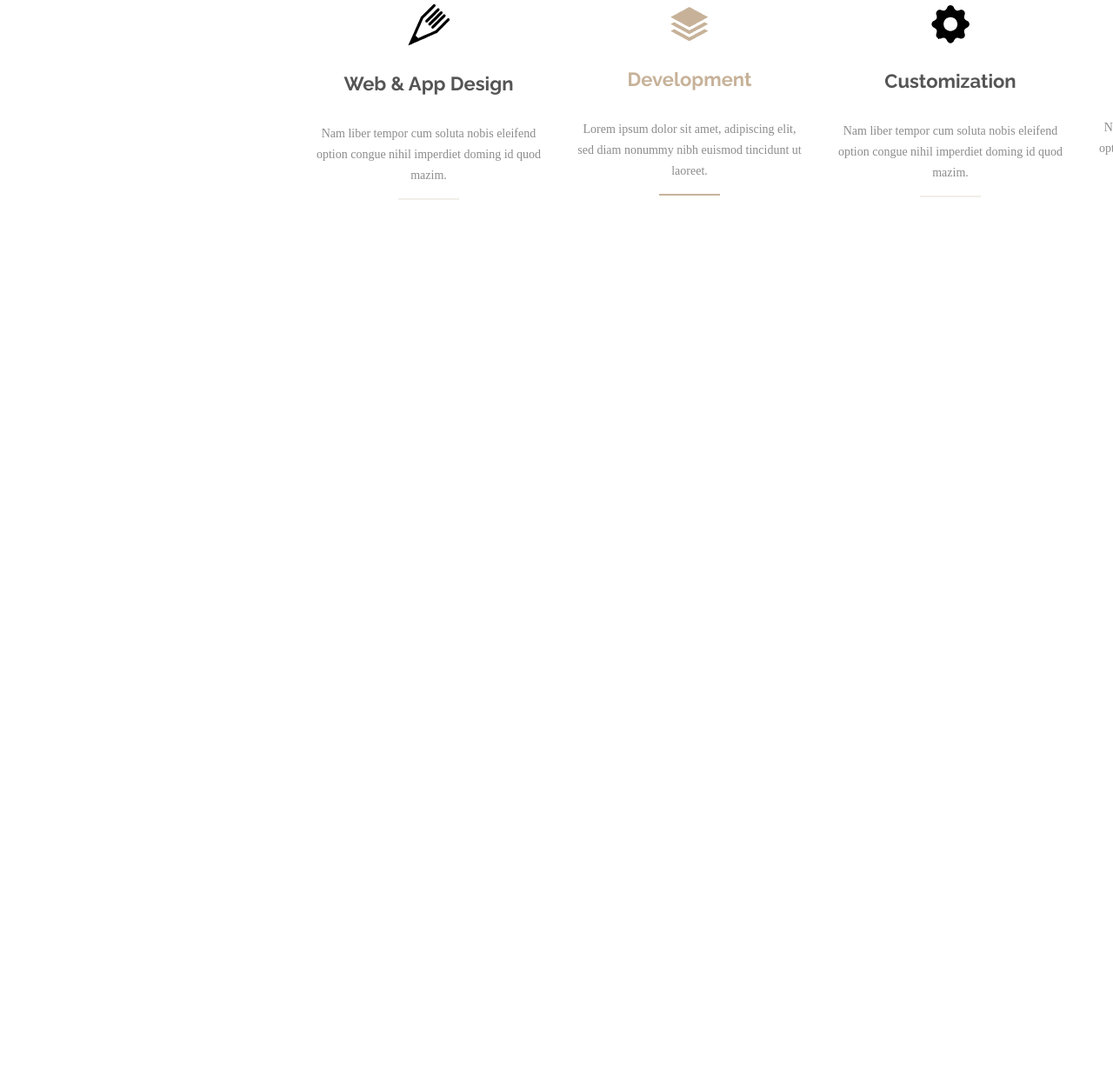
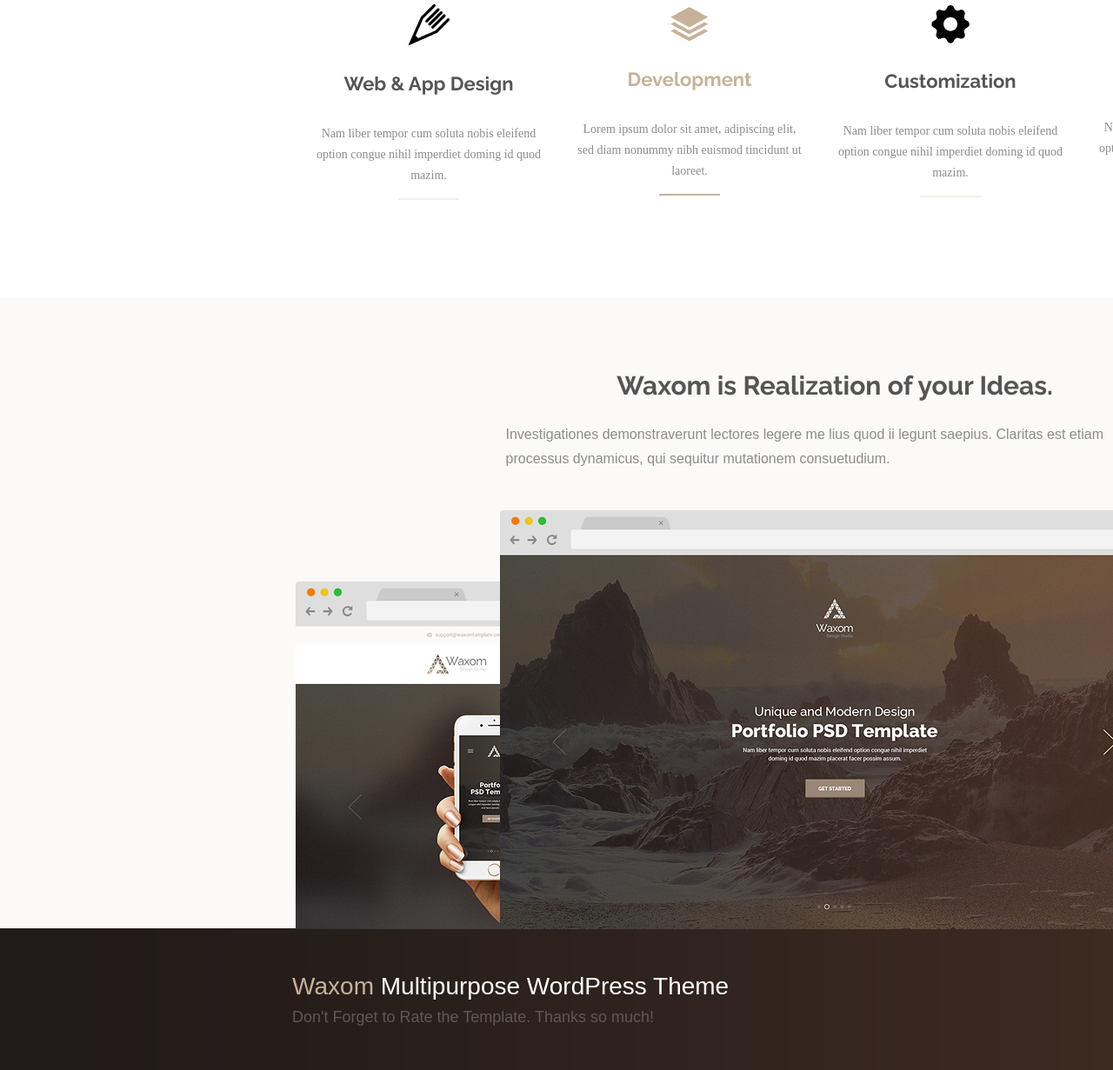
Before and after one commit to m-medvedeva/waxom-homepage, a plain HTML site: page index.html in a window 1280 px wide. Shown: the part 1136-2367 px from the top of the page at 87% size. Before the commit the page ends 1479 px from the top, so only its background shows below. Drawn offline with Linux system fonts and the light colour scheme; a web font is replaced by a local one.

Commit message:
Added 2 blocks

```diff
--- a/css/style.css
+++ b/css/style.css
@@ -95,6 +95,10 @@
     fill: #ffffff;
 }
 
+.header-logo:active .logo-txt {
+    color: #ffffff;
+}
+
 .logo-pic {
     fill: currentColor;
 }
@@ -148,6 +152,10 @@
     fill: #998675;
 }
 
+.basket:active {
+    fill: #ffffff;
+}
+
 .header-search-form {
     width: 27px;
     height: 28px;
@@ -168,8 +176,8 @@
     font-size: 16px;
     font-family: Arial;
     text-transform: capitalize;
-    top: 0px;
-    left: 35px;
+    top: 35px;
+    left: -105px;
 }
 
 .header-search_input:focus {
@@ -317,8 +325,7 @@
 .services {
     display: flex;
     justify-content: center;
-    padding: 80px 0 0 0;
-    margin: 0 0 113px 0;
+    padding: 80px 0 113px 0;
 }
 
 .services-card {
@@ -392,3 +399,122 @@
 .services-card-title:hover {
     color: #c7b299;
 }
+
+.templates {
+    width: 100%;
+    background-color: #fbfaf8;
+    padding: 83px 0 0 0;
+    position: relative;
+}
+
+.templates-title {
+    display: block;
+    width: 100%;
+    text-align: center;
+    font-family: 'raleway', sans-serif;
+    font-size: 30px;
+    line-height: 1.2;
+    font-weight: 600;
+    font-style: normal;
+    color: #555555;
+}
+
+.templates-txt {
+    width: 757px;
+    font-family: 'montserrat', sans-serif;
+    font-size: 16px;
+    line-height: 28px;
+    font-weight: 300;
+    font-style: normal;
+    color: #8c8c8c;
+    margin: 24px auto 40px auto;
+}
+
+.templates-pic {
+    display: flex;
+    position: relative;
+}
+
+.template-left {
+    position: absolute;
+    z-index: 1;
+    top: 87px;
+    left: 340px;
+}
+
+.template-center {
+    z-index: 2;
+    margin: 0 auto;
+    position: relative;
+    top: 5px;
+}
+
+.template-right {
+    position: absolute;
+    z-index: 1;
+    top: 87px;
+    right: 340px;
+}
+
+.template-left:hover, .template-center:hover, .template-right:hover {
+    z-index: 3;
+}
+
+.advertisement {
+    display: flex;
+    justify-content: space-around;
+    background-image: url(../img/background_aside.png);
+    background-size: cover;
+    background-repeat: no-repeat;
+    padding: 50px;
+}
+
+.advertisement-title {
+    display: block;
+    font-family: 'raleway', sans-serif;
+    font-size: 28px;
+    line-height: 1.2;
+    font-weight: 400;
+    font-style: normal;
+    color: #ffffff;
+    margin: 0 0 8px 0;
+}
+
+.waxom-word {
+    color: #c7b299;
+}
+
+.advertisement-txt {
+    display: block;
+    font-family: 'montserrat', sans-serif;
+    font-size: 18px;
+    line-height: 1.2;
+    font-weight: 300;
+    font-style: normal;
+    color: #615855;
+}
+
+.purchase-btn {
+    display: block;
+    font-family: 'raleway';
+    font-size: 14px;
+    line-height: 23px;
+    font-weight: 800;
+    font-style: normal;
+    text-transform: uppercase;
+    text-decoration: none;
+    color: #ffffff;
+    background-color: #998675;
+    padding: 19px 29px;
+    border-radius: 3px;
+}
+
+.purchase-btn:hover {
+    color: #998675;
+    background-color: #ffffff;
+}
+
+.purchase-btn:active {
+    color: #ffffff;
+    background-color: #998675;
+}
--- a/index.html
+++ b/index.html
@@ -20,7 +20,7 @@
                     </svg>
                     <span class="logo-txt">Waxom</span>
                 </a>
-                <nav class="header-nav"><a href=""></a>
+                <nav class="header-nav">
                     <a class="header-nav-link" href="#">Home</a>
                     <a class="header-nav-link selected" href="#">About Us</a>
                     <a class="header-nav-link" href="#">Portfolio</a>
@@ -128,6 +128,32 @@
                     </p>
                 </div>
             </section>
+            <section class="templates">
+                <span class="templates-title">Waxom is Realization of your Ideas.</span>
+                <p class="templates-txt">
+                    Investigationes demonstraverunt lectores legere me lius quod ii legunt saepius. Claritas est etiam
+                    processus dynamicus, qui sequitur mutationem consuetudium.
+                </p>
+                <div class="templates-pic">
+                    <div class="template-left">
+                        <img src="img/template_left.png" alt="example psd template" width="770" height="400">
+                    </div>
+                    <div class="template-center">
+                        <img src="img/template_center.png" alt="example psd template" width="770" height="482">
+                    </div>
+                    <div class="template-right">
+                        <img src="img/template_right.png" alt="example psd template" width="770" height="400">
+                    </div>
+                </div>
+            </section>
+            <aside class="advertisement">
+                <div class="advertisement-wrp">
+                    <span class="advertisement-title"><span class="waxom-word">Waxom</span> Multipurpose WordPress
+                        Theme</span>
+                    <span class="advertisement-txt">Don't Forget to Rate the Template. Thanks so much!</span>
+                </div>
+                <a href="#" class="purchase-btn">Purchase Now</a>
+            </aside>
         </main>
     </div>
 </body>
```
Also changed, not shown: img/background_aside.png (added), img/template_center.png (added), img/template_left.png (added), img/template_right.png (added).
